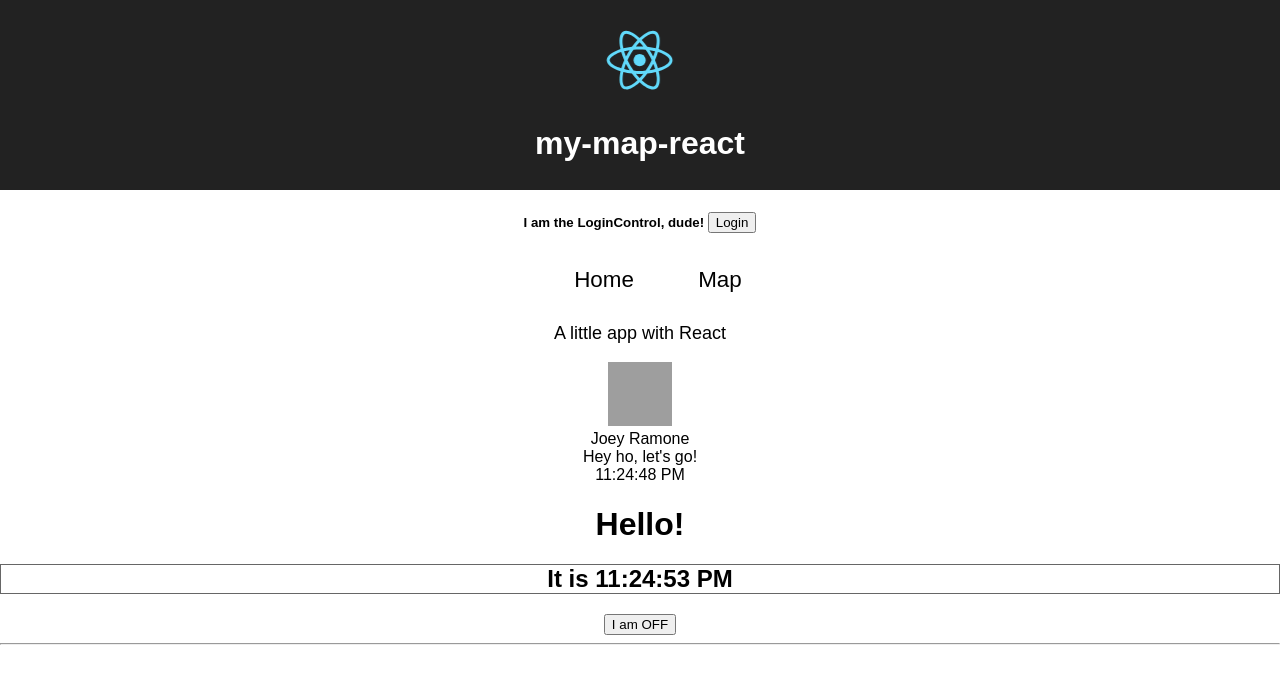
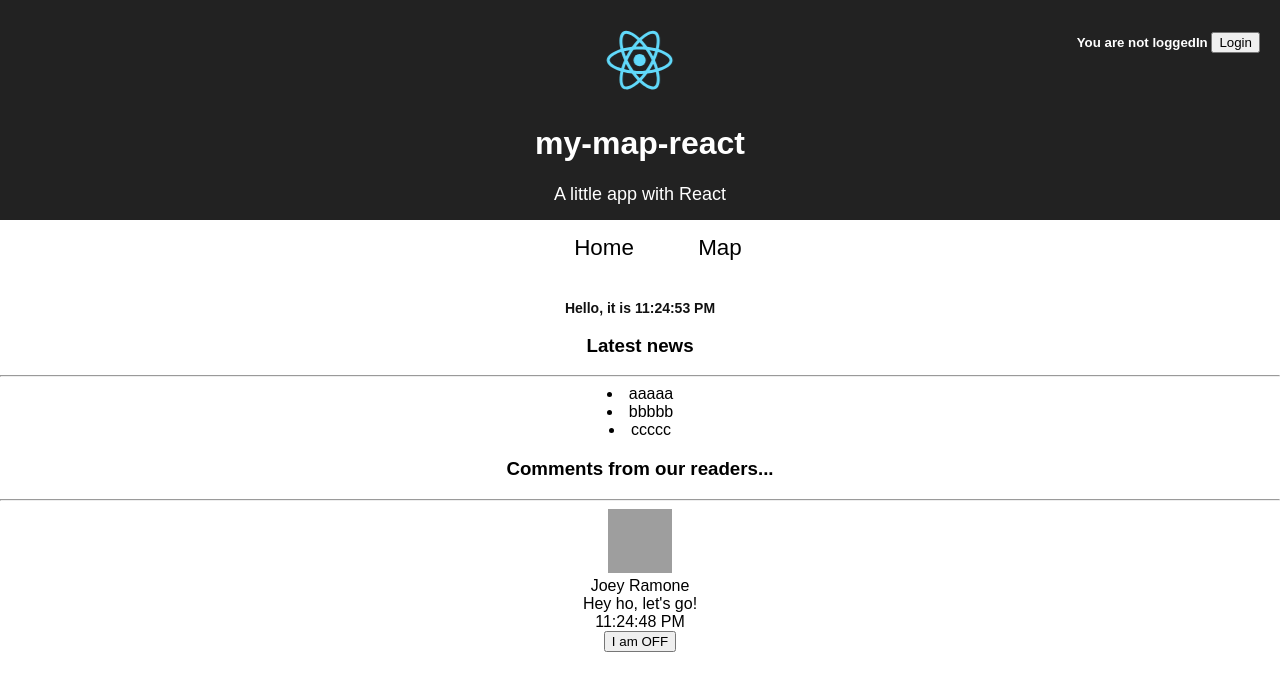
Before and after one commit to VictorVelarde/my-map-react, a React (Create React App) app: page / in a window 1280 px wide. Shown: the top 690 px of the page. Built offline with nearby package versions, Linux system fonts and the light colour scheme; grey boxes are pictures that could not be loaded.

Commit message:
Minor changes

```diff
--- a/src/App.css
+++ b/src/App.css
@@ -9,7 +9,7 @@
 
 .App-header {
   background-color: #222;
-    height: 150px;
+  height: 180px;
   padding: 20px;
   color: white;
 }
--- a/src/App.js
+++ b/src/App.js
@@ -5,6 +5,7 @@ import Menu from './Menu';
 import Clock from './Clock';
 import ToggleButton from './ToggleButton';
 import LoginControl from './Login/LoginControl';
+import NewsList from './NewsList';
 import './App.css';
 
 const comment = {
@@ -23,7 +24,9 @@ class App extends Component {
         <div className="App-header">
           <img src={logo} className="App-logo" alt="logo"/>
           <h1>my-map-react</h1>
-                </div>
+          <p className="App-intro">
+            A little app with React
+          </p>
 
           <LoginControl/>
           <Menu entries={[
@@ -35,15 +38,13 @@ class App extends Component {
               text: "Map"
             }
           ]}/>
-                <p className="App-intro">
-                    A little app with React
-                </p>
+        </div>
         <div className="App-body">
+          <Clock/>
+          <NewsList news={['aaaaa', 'bbbbb', 'ccccc']}/>
           <Comment date={comment.date} text={comment.text} author={comment.author}/>
+          <ToggleButton/>
         </div>
-                <Clock/>
-                <ToggleButton/>
-                <hr></hr>
 
       </div>
     )
--- a/src/Clock.css
+++ b/src/Clock.css
@@ -1,7 +1,8 @@
 .Clock h1 {
-    font-color: #444;
+  font-color: #444;
 }
 
 .Clock h2 {
-    border: 1px #666 solid;
+  color: #111;
+  font-size: 14px;
 }
--- a/src/Clock.js
+++ b/src/Clock.js
@@ -2,28 +2,32 @@ import React, {Component} from 'react';
 import './Clock.css';
 
 class Clock extends Component {
-    constructor(props){
+  constructor(props) {
     super(props);
-      this.state = {date: new Date()};
+    this.state = {
+      date: new Date()
+    };
   }
 
-    componentDidMount(){
+  componentDidMount() {
     this.timerID = setInterval(() => this.tick(), 1000);
   }
 
-    tick(){
+  tick() {
     this.setState({date: new Date()});
   }
 
-    componentWillUnmount(){
+  componentWillUnmount() {
     clearInterval(this.timerID);
   }
 
   render() {
+    const myStyle = {
+      'marginTop': '80px'
+    };
     return (
-          <div className="Clock">
-            <h1>Hello!</h1>
-            <h2>It is {this.state.date.toLocaleTimeString()}</h2>
+      <div className="Clock" style={myStyle}>
+        <h2>Hello, it is {this.state.date.toLocaleTimeString()}</h2>
       </div>
     );
   }
--- a/src/Comment.js
+++ b/src/Comment.js
@@ -1,10 +1,12 @@
 import React, {Component} from 'react';
 import Avatar from './Avatar';
 
-class Menu extends Component {
+class Comment extends Component {
   render() {
     return (
       <div className="Comment">
+        <h3>{"Comments from our readers..."}</h3>
+        <hr/>
         <div className="UserInfo">
           <Avatar user={this.props.author}/>
           <div className="UserInfo-name">
@@ -22,4 +24,4 @@ class Menu extends Component {
   }
 }
 
-export default Menu;
+export default Comment;
--- a/src/Login/LoginControl.js
+++ b/src/Login/LoginControl.js
@@ -10,25 +10,35 @@ class LoginControl extends Component {
     this.handleLoginClick = this.handleLoginClick.bind(this);
     this.handleLogoutClick = this.handleLogoutClick.bind(this);
     this.state = {
-            isLoggedIn: false
+      isLoggedIn: false,
+      message: "You are not loggedIn"
     };
   }
 
   handleLoginClick() {
-        this.setState({isLoggedIn: true});
+    this.setState({isLoggedIn: true, message: "You are loggedIn!"});
   }
 
   handleLogoutClick() {
-        this.setState({isLoggedIn: false});
+    this.setState({isLoggedIn: false, message: "You are not loggedIn"});
   }
 
   render() {
     let button = (this.state.isLoggedIn)
       ? <LogoutButton onClick={this.handleLogoutClick}/>
       : <LoginButton onClick={this.handleLoginClick}/>;
+
+    const textStyle = {
+      'textAlign': 'right',
+      'top': '10px',
+      'color': 'white',
+      'position': 'absolute',
+      'right': '20px'
+    };
+
     return (
       <div>
-                <h5>I am the LoginControl, dude! {button}
+        <h5 style={textStyle}>{this.state.message} {button}
         </h5>
       </div>
     );
--- /dev/null
+++ b/src/NewsList.js
@@ -0,0 +1,28 @@
+import React, {Component} from 'react';
+
+class NewsList extends Component {
+  constructor(props) {
+    super(props);
+
+/*    this.state = {
+      news: props.news
+    };*/
+  }
+
+  render() {
+    const news = this.props.news;
+    const listNews = news.map((aNew) =>
+      <li>{aNew}</li>
+    );
+
+    return (
+      <div>
+        <h3>Latest news</h3>
+        <hr/>
+        {listNews}
+      </div>
+    );
+  }
+}
+
+export default NewsList;
--- a/src/ToggleButton.js
+++ b/src/ToggleButton.js
@@ -1,7 +1,7 @@
 import React, {Component} from 'react';
 
 class ToggleButton extends Component {
-    h
+
   constructor(props) {
     super(props);
     this.state = {
```
Also changed, not shown: src/Menu.js (indentation only). Lines whose indentation alone changed are shown as unchanged.
